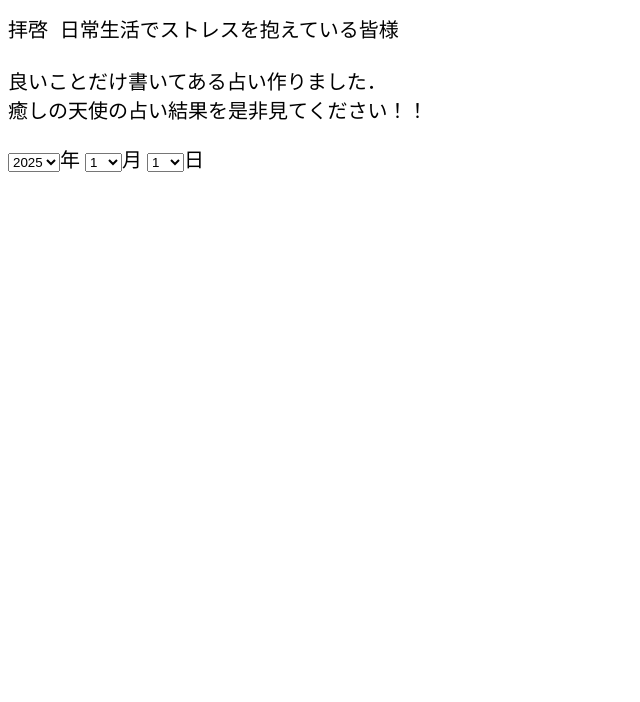
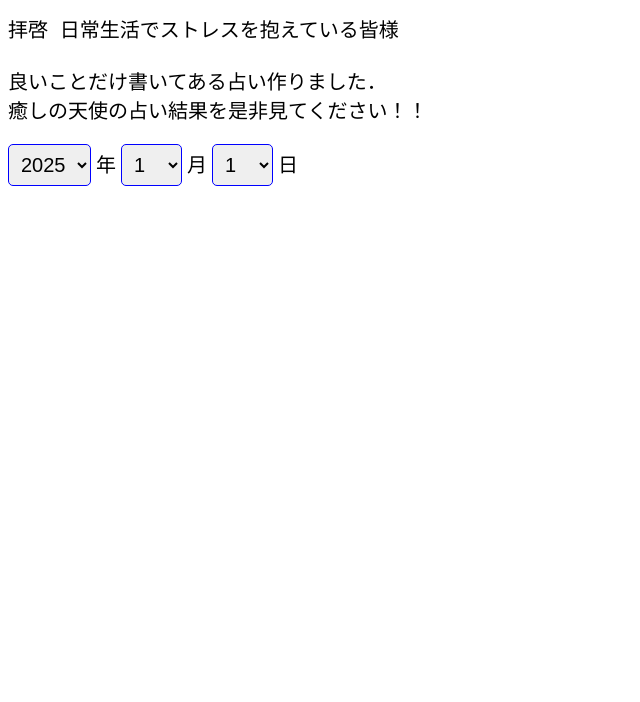
Before and after one commit to Irodorinoiro/uranai, a plain HTML site: page index.html in a window 1280 px wide. Shown: the part 98-800 px from the top of the page, without its empty margins (0-640 px from the left). Drawn offline with Linux system fonts and the light colour scheme; a web font is replaced by a local one.

Commit message:
生年月日のスタイル、元号追加

```diff
--- a/index.html
+++ b/index.html
@@ -19,13 +19,10 @@
             </p>
 
         <div>
-            <select name="year" id="select_year"></select>年
-            <select name="month" id="select_month"></select>月
-            <select name="day" id="select_day"></select>日
+            <select class = "select_form" name="year" id="select_year"></select>  年
+            <select class = "select_form" name="month" id="select_month"></select>  月
+            <select class = "select_form" name="day" id="select_day"></select>  日
         </div>
-
-
-
 
         <script type="text/javascript" src="main.js"></script>
     </body>
--- a/main.js
+++ b/main.js
@@ -8,10 +8,21 @@
 
   function $set_year() {
     //年_生成
-    for (i = 2025; i >= 1000; --i) {
+    for (i = 2025; i >= 1900; --i) {
       let op = document.createElement("option");
       op.value = i;
       op.text = i;
+      select_year.appendChild(op);
+
+
+      // 元号を追加
+      let label = `${year}`;
+      if (year === 2019){
+        label += "令和 元";
+      }
+      else if(year > 2019){
+        label += `令和${year - 2018}`
+      }
       select_year.appendChild(op);
     }
   }
--- a/style.css
+++ b/style.css
@@ -2,3 +2,10 @@ body {
     font-family: 'Kaisei Decol', serif;
     font-size: 20px;
 }
+
+.select_form{
+    font-size: 20px;
+    padding: 8px; /*内側余白*/
+    border-color: blue;
+    border-radius: 5px; /*角丸*/
+}
```
Also changed, not shown: result.html (added).
